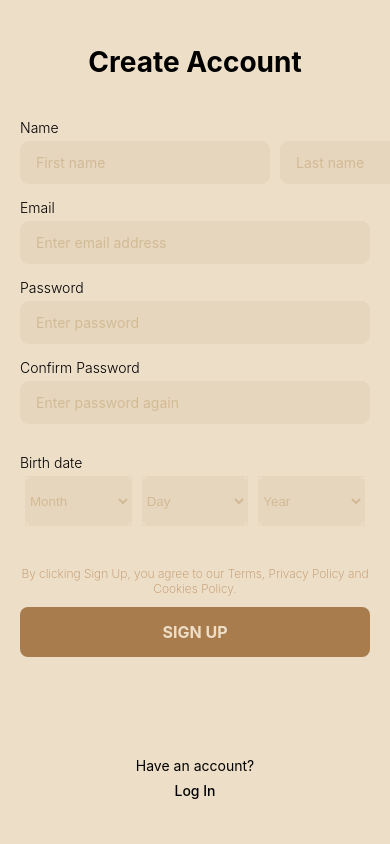
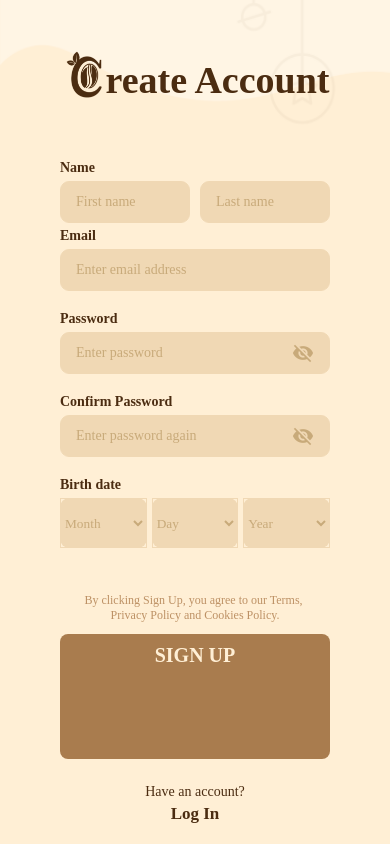
Before and after one commit to YxaBlue/Comfee, a React Native app: screen /CreateAccount in a window 390 px wide. Built offline with nearby package versions, Linux system fonts and the light colour scheme.

Commit message:
Create Account design

```diff
--- a/app/screens/createAcc-FE.tsx
+++ b/app/screens/createAcc-FE.tsx
@@ -1,10 +1,13 @@
 import { signUp } from "@/services/auth-service";
 import { formatDate } from "@/utils/date-utils";
 import { validateSignUp } from "@/utils/validation";
+import { MaterialIcons } from "@expo/vector-icons";
 import { Picker } from "@react-native-picker/picker";
 import { NativeStackNavigationProp } from "@react-navigation/native-stack";
 import { useEffect, useState } from "react";
 import {
+  Image,
+  ImageBackground,
   ScrollView,
   StyleSheet,
   Text,
@@ -39,6 +42,8 @@ export default function CreateAcc({ navigation }: Props) {
   const [email, setEmail] = useState("");
   const [password, setPassword] = useState("");
   const [confirmPassword, setConfirmPassword] = useState("");
+  const [showPassword, setShowPassword] = useState(false);
+  const [showConPass, setShowConPass] = useState(false);
 
   const [birthMonth, setBirthMonth] = useState("");
   const [birthDay, setBirthDay] = useState("");
@@ -107,76 +112,135 @@ export default function CreateAcc({ navigation }: Props) {
   };
 
   return (
+    <ImageBackground
+      source={require("../../assets/images/bg2.png")}
+      style={styles.background}
+      resizeMode="stretch"
+    >
       <ScrollView contentContainerStyle={styles.container}>
-      <Text style={styles.title}>Create Account</Text>
+        <View style={styles.logoCont}>
+          <Image
+            source={require("../../assets/images/logo.png")}
+            style={styles.logo}
+          />
+          <Text style={styles.title}>reate Account</Text>
+        </View>
 
         {/* Name Inputs */}
         <View style={styles.inputContainer}>
           <Text style={styles.label}>Name</Text>
           <View style={styles.nameRow}>
-          <View>
+            <View style={styles.wrap1}>
               <TextInput
-              style={styles.nameInput}
+                style={[
+                  styles.nameInput,
+                  errors.firstName && { borderColor: "#670718" },
+                ]}
                 placeholder="First name"
-              placeholderTextColor="#D2BA94"
+                placeholderTextColor="#C8AA7A"
                 value={firstName}
                 onChangeText={setFirstName}
               />
               {errors.firstName && (
-              <Text style={styles.errorText}>{errors.firstName}</Text>
+                <Text style={styles.errorText1}>{errors.firstName}</Text>
               )}
             </View>
-          <View>
+            <View style={styles.wrap2}>
               <TextInput
-              style={styles.nameInput}
+                style={[
+                  styles.nameInput,
+                  errors.lastName && { borderColor: "#670718" },
+                ]}
                 placeholder="Last name"
-              placeholderTextColor="#D2BA94"
+                placeholderTextColor="#C8AA7A"
                 value={lastName}
                 onChangeText={setLastName}
               />
               {errors.lastName && (
-              <Text style={styles.errorText}>{errors.lastName}</Text>
+                <Text style={styles.errorText1}>{errors.lastName}</Text>
               )}
             </View>
           </View>
         </View>
 
-      {/* Email & Password Inputs */}
+        {/* Email */}
         <View style={styles.inputContainer}>
           <Text style={styles.label}>Email</Text>
           <View style={{ gap: 0 }}>
             <TextInput
-            style={styles.input}
+              style={[styles.input, errors.email && { borderColor: "#670718" }]}
               placeholder="Enter email address"
-            placeholderTextColor="#D2BA94"
+              placeholderTextColor="#C8AA7A"
               value={email}
               onChangeText={setEmail}
             />
-          {errors.email && <Text style={styles.errorText}>{errors.email}</Text>}
+            {errors.email && (
+              <Text style={styles.errorText2}>{errors.email}</Text>
+            )}
           </View>
+        </View>
+
+        {/* Password */}
+
+        <View style={styles.inputContainer}>
           <Text style={styles.label}>Password</Text>
+          <View
+            style={[
+              styles.passCtnr,
+              errors.password && { borderColor: "#670718" },
+            ]}
+          >
             <TextInput
-          style={styles.input}
+              style={styles.passInput}
               placeholder="Enter password"
-          placeholderTextColor="#D2BA94"
-          secureTextEntry
+              placeholderTextColor="#C8AA7A"
+              secureTextEntry={!showPassword} // toggle visibility
               value={password}
               onChangeText={setPassword}
             />
+
+            <TouchableOpacity onPress={() => setShowPassword(!showPassword)}>
+              <MaterialIcons
+                name={showPassword ? "visibility" : "visibility-off"}
+                size={22}
+                color="#C8AA7A"
+              />
+            </TouchableOpacity>
+          </View>
+
           {errors.password && (
-          <Text style={styles.errorText}>{errors.password}</Text>
+            <Text style={styles.errorText2}>{errors.password}</Text>
           )}
+        </View>
+
+        <View style={styles.inputContainer}>
           <Text style={styles.label}>Confirm Password</Text>
+
+          <View
+            style={[
+              styles.passCtnr,
+              errors.confirmPassword && { borderColor: "#670718" },
+            ]}
+          >
             <TextInput
-          style={styles.input}
+              style={styles.passInput}
               placeholder="Enter password again"
-          placeholderTextColor="#D2BA94"
-          secureTextEntry
+              placeholderTextColor="#C8AA7A"
+              secureTextEntry={!showConPass} // toggle visibility
               value={confirmPassword}
               onChangeText={setConfirmPassword}
             />
+
+            <TouchableOpacity onPress={() => setShowConPass(!showConPass)}>
+              <MaterialIcons
+                name={showConPass ? "visibility" : "visibility-off"}
+                size={22}
+                color="#C8AA7A"
+              />
+            </TouchableOpacity>
+          </View>
           {errors.confirmPassword && (
-          <Text style={styles.errorText}>{errors.confirmPassword}</Text>
+            <Text style={styles.errorText2}>{errors.confirmPassword}</Text>
           )}
         </View>
 
@@ -184,12 +248,14 @@ export default function CreateAcc({ navigation }: Props) {
         <View style={styles.inputContainer}>
           <Text style={styles.label}>Birth date</Text>
           <View style={styles.birthRow}>
-          <View style={styles.birthCtnr}>
+            <View style={[styles.birthCtnr, styles.mnth]}>
               <Picker
                 selectedValue={birthMonth}
-              style={styles.birthPicker}
+                style={[
+                  styles.birthPicker,
+                  errors.birthDate && { borderColor: "#670718" },
+                ]}
                 onValueChange={(itemValue) => setBirthMonth(itemValue)}
-              //dropdownIconColor="#A97C4E" // arrow color
                 mode="dropdown"
                 dropdownIconColor="#A97C4E"
               >
@@ -203,7 +269,10 @@ export default function CreateAcc({ navigation }: Props) {
             <View style={styles.birthCtnr}>
               <Picker
                 selectedValue={birthDay}
-              style={styles.birthPicker}
+                style={[
+                  styles.birthPicker,
+                  errors.birthDate && { borderColor: "#670718" },
+                ]}
                 onValueChange={(itemValue) => setBirthDay(itemValue)}
               >
                 <Picker.Item label="Day" value="" />
@@ -213,10 +282,13 @@ export default function CreateAcc({ navigation }: Props) {
               </Picker>
             </View>
 
-          <View style={styles.birthCtnr}>
+            <View style={[styles.birthCtnr, styles.year]}>
               <Picker
                 selectedValue={birthYear}
-              style={styles.birthPicker}
+                style={[
+                  styles.birthPicker,
+                  errors.birthDate && { borderColor: "#670718" },
+                ]}
                 onValueChange={(itemValue) => setBirthYear(itemValue)}
               >
                 <Picker.Item label="Year" value="" />
@@ -230,16 +302,18 @@ export default function CreateAcc({ navigation }: Props) {
             </View>
           </View>
           {errors.birthDate && (
-          <Text style={styles.errorText}>{errors.birthDate}</Text>
+            <Text style={styles.errorText3}>{errors.birthDate}</Text>
           )}
         </View>
-      {errors.general && <Text style={styles.errorText}>{errors.general}</Text>}
+        {errors.general && (
+          <Text style={styles.errorText3}>{errors.general}</Text>
+        )}
         {successMessage && (
           <Text style={styles.successText}>{successMessage}</Text>
         )}
         <Text style={styles.label2}>
-        By clicking Sign Up, you agree to our Terms, Privacy Policy and Cookies
-        Policy.
+          By clicking Sign Up, you agree to our Terms, {"\n"}
+          Privacy Policy and Cookies Policy.
         </Text>
 
         <TouchableOpacity style={styles.button} onPress={handleCreateAccount}>
@@ -252,6 +326,7 @@ export default function CreateAcc({ navigation }: Props) {
           <Text style={styles.back}>Log In</Text>
         </TouchableOpacity>
       </ScrollView>
+    </ImageBackground>
   );
 }
 
@@ -259,79 +334,130 @@ const styles = StyleSheet.create({
   container: {
     flexGrow: 1,
     padding: 20,
-    backgroundColor: "#EDDEC7",
     justifyContent: "center",
   },
+
   title: {
-    fontSize: 28,
+    fontSize: 38,
     fontWeight: "700",
     marginBottom: 40,
     textAlign: "center",
+    color: "#4B2C11",
+    fontFamily: "SourceSerifPro-Regular",
+    marginLeft: -5,
   },
+
   inputContainer: {
-    marginBottom: 15,
+    marginBottom: 5,
     width: "100%",
-    // maxWidth: 400, // keeps all inputs same max width
     alignSelf: "center",
   },
+
+  passCtnr: {
+    flexDirection: "row",
+    alignItems: "center",
+    borderWidth: 1,
+    borderColor: "#F0D8B4",
+    backgroundColor: "#F0D8B4",
+    borderRadius: 9,
+    marginLeft: 40,
+    marginRight: 40,
+    marginBottom: 15,
+    paddingHorizontal: 15,
+  },
+
+  passInput: {
+    flex: 1,
+    paddingVertical: 12,
+    fontSize: 14,
+    color: "#000",
+    fontFamily: "SourceSerifPro-Regular",
+  },
+
+  passIcon: {
+    position: "absolute",
+    right: 60,
+    top: 15,
+  },
+
   label: {
     marginBottom: 5,
-    fontWeight: "300",
+    fontWeight: "700",
+    color: "#4B2C11",
+    fontFamily: "SourceSerifPro-Regular",
+    marginLeft: 40,
   },
   label2: {
-    marginTop: 25,
+    marginTop: 40,
     marginBottom: 1,
     fontSize: 12,
     color: "#BD9165",
     fontWeight: "200",
     textAlign: "center",
+    fontFamily: "SourceSerifPro-Regular",
   },
   nameRow: {
     flexDirection: "row",
-    justifyContent: "space-between",
+    gap: 10,
   },
   nameInput: {
     flex: 1,
     borderWidth: 1,
-    borderColor: "#E6D6BE",
-    backgroundColor: "#E6D6BE",
+    borderColor: "#F0D8B4",
+    backgroundColor: "#F0D8B4",
     borderRadius: 9,
     paddingHorizontal: 15,
     paddingVertical: 12,
     fontSize: 14,
-    color: "#000",
-    marginRight: 10, // spacing between first and last name
+    color: "#C8AA7A",
+    fontFamily: "SourceSerifPro-Regular",
   },
+
   input: {
-    width: "100%", // full width inside container
+    flexDirection: "row",
     borderWidth: 1,
-    borderColor: "#E6D6BE",
-    backgroundColor: "#E6D6BE",
+    borderColor: "#F0D8B4",
+    backgroundColor: "#F0D8B4",
     borderRadius: 9,
     paddingHorizontal: 15,
     paddingVertical: 12,
     fontSize: 14,
-    color: "#000",
+    color: "#F0D8B4",
     marginBottom: 15,
+    fontFamily: "SourceSerifPro-Regular",
+    marginLeft: 40,
+    marginRight: 40,
   },
 
   birthRow: {
     flexDirection: "row",
-    justifyContent: "space-between",
+    gap: 5,
   },
+
   birthCtnr: {
     flex: 1,
-    backgroundColor: "#E6D6BE",
-    borderColor: "#E6D6BE",
+    backgroundColor: "#F0D8B4",
+    borderColor: "#F0D8B4",
     borderRadius: 9,
-    marginHorizontal: 5,
   },
+
+  mnth: {
+    flex: 1,
+    marginLeft: 40,
+  },
+
+  year: {
+    flex: 1,
+    marginRight: 40,
+  },
+
   birthPicker: {
     height: 50,
     width: "100%",
     backgroundColor: "transparent",
-    borderColor: "#E6D6BE",
-    color: "#D2BA94",
+    borderColor: "#F0D8B4",
+    color: "#C8AA7A",
+    fontFamily: "SourceSerifPro-Regular",
   },
 
   haveAcc: {
@@ -339,34 +465,102 @@ const styles = StyleSheet.create({
     fontWeight: "400",
     textAlign: "center",
     marginBottom: 3,
-    marginTop: 100,
+    marginTop: 25,
+    fontFamily: "SourceSerifPro-Regular",
+    color: "#4B2C11",
   },
 
   button: {
+    flex: 1,
     backgroundColor: "#A97C4E",
-    padding: 15,
+    padding: 10,
     borderRadius: 8,
     alignItems: "center",
     marginTop: 10,
+    marginLeft: 40,
+    marginRight: 40,
   },
-  buttonText: { color: "#EDDEC7", fontWeight: "bold", fontSize: 16 },
+
+  buttonText: {
+    color: "#FFEFD5",
+    fontWeight: "bold",
+    fontSize: 20,
+    fontFamily: "SourceSerifPro-Regular",
+  },
+
   back: {
+    marginTop: 1,
+    fontSize: 17,
+    textAlign: "center",
+    fontWeight: "700",
+    fontFamily: "SourceSerifPro-Regular",
+    color: "#4B2C11",
+  },
+
+  errorText1: {
+    color: "#670718",
+    textAlign: "left",
+    fontSize: 12,
     marginTop: 5,
-    fontSize: 14,
-    color: "black",
-    textAlign: "center",
-    fontWeight: "500",
+    marginBottom: 10,
+    marginLeft: 5,
+    fontFamily: "SourceSerifPro-Regular",
   },
-  errorText: {
-    color: "#B00020",
+
+  errorText2: {
+    color: "#670718",
+    textAlign: "left",
     fontSize: 12,
-    marginVertical: 3,
-    textAlign: "center",
+    marginBottom: 5,
+    marginTop: -10,
+    fontFamily: "SourceSerifPro-Regular",
+    marginLeft: 43,
   },
+
+  errorText3: {
+    color: "#670718",
+    textAlign: "left",
+    fontSize: 12,
+    marginBottom: 5,
+    marginTop: 5,
+    fontFamily: "SourceSerifPro-Regular",
+    marginLeft: 43,
+  },
+
   successText: {
     color: "green",
     fontSize: 12,
     marginVertical: 3,
     textAlign: "center",
   },
+
+  background: {
+    flex: 1,
+    width: "100%",
+    height: "100%",
+  },
+
+  logoCont: {
+    flexDirection: "row",
+    alignItems: "center",
+    marginBottom: 10,
+    alignSelf: "center",
+    marginTop: 30,
+  },
+
+  logo: {
+    width: 50,
+    height: 50,
+    marginBottom: 50,
+  },
+
+  wrap1: {
+    flex: 1,
+    marginLeft: 40,
+  },
+
+  wrap2: {
+    flex: 1,
+    marginRight: 40, // adds margin on the very left
+  },
 });
```
Also changed, not shown: assets/images/bg2.png (added), assets/images/logo.png (added). Lines whose indentation alone changed are shown as unchanged.
